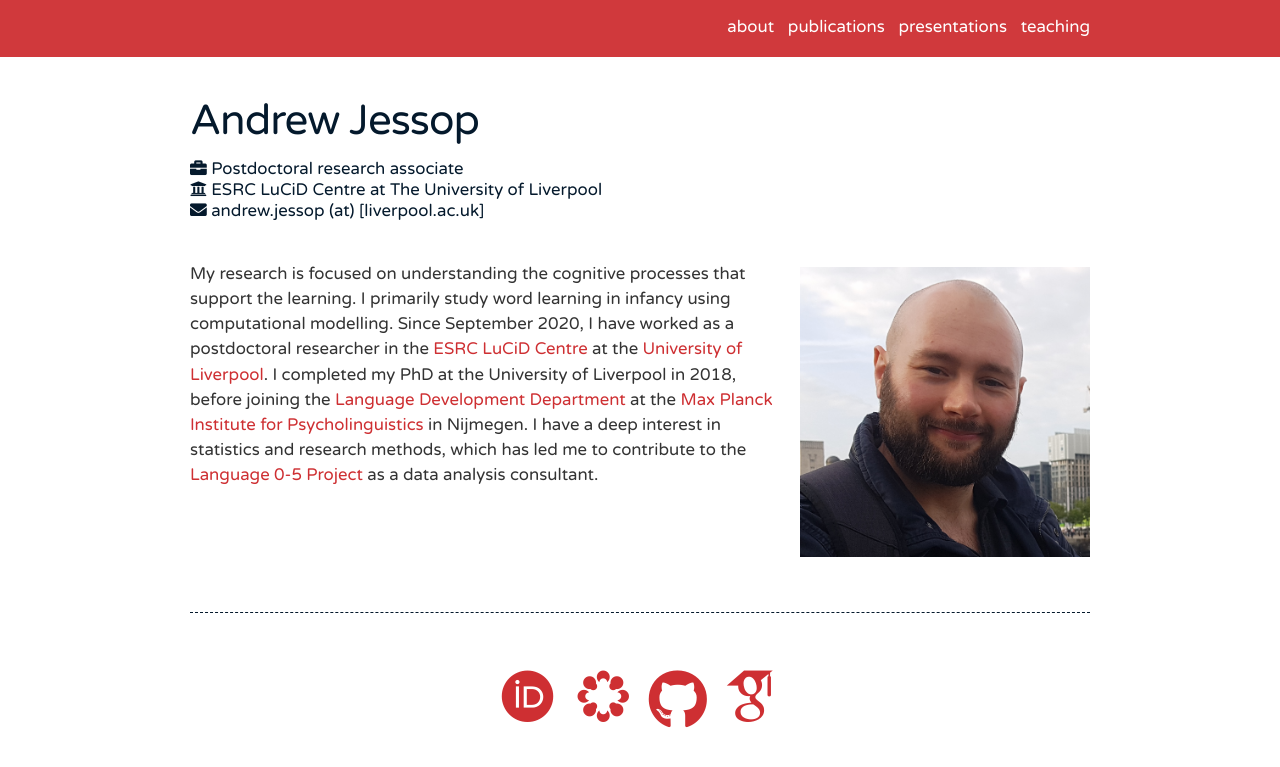
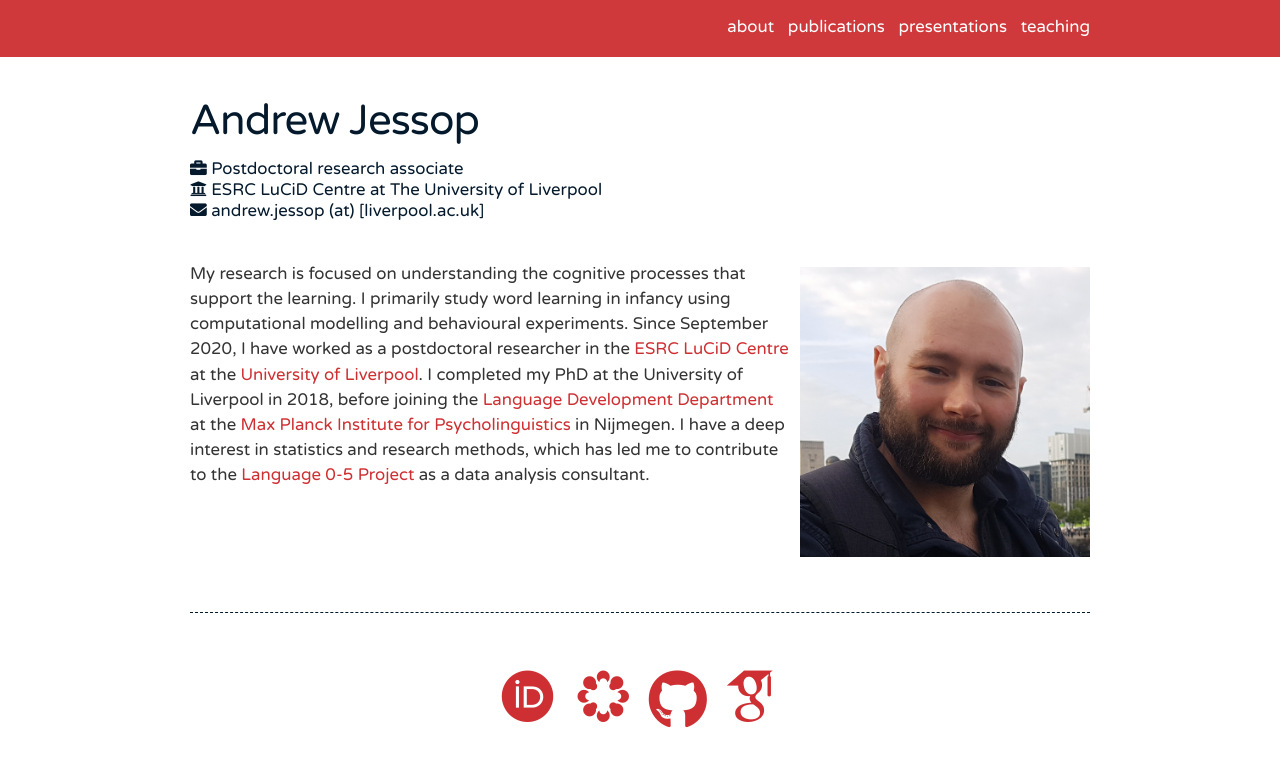
Before and after one commit to andrew-jessop/andrew-jessop.github.io, a Jekyll site: the page built from _pages/about.md, in a window 1280 px wide. Shown: the top 767 px of the page. Built offline with Jekyll 4.4.1, drawn with Linux system fonts in a browser that asks for light colours; nearby versions of some CDN libraries; some web fonts are replaced.

Commit message:
Update about

```diff
--- a/_pages/about.md
+++ b/_pages/about.md
@@ -10,4 +10,4 @@ news: false
 social: true
 ---
 
-My research is focused on understanding the cognitive processes that support the learning. I primarily study word learning in infancy using computational modelling. Since September 2020, I have worked as a postdoctoral researcher in the [ESRC LuCiD Centre](http://lucid.ac.uk/) at the [University of Liverpool](https://www.liverpool.ac.uk/institute-of-life-and-human-sciences/schools-and-departments/department-of-psychological-sciences/research/language-and-development/). I completed my PhD at the University of Liverpool in 2018, before joining the [Language Development Department](https://www.mpi.nl/departments/language-development) at the [Max Planck Institute for Psycholinguistics](https://www.mpi.nl/) in Nijmegen. I have a deep interest in statistics and research methods, which has led me to contribute to the [Language 0-5 Project](http://www.lucid.ac.uk/what-we-do/research/language-0-5-project/) as a data analysis consultant.
+My research is focused on understanding the cognitive processes that support the learning. I primarily study word learning in infancy using computational modelling and behavioural experiments. Since September 2020, I have worked as a postdoctoral researcher in the [ESRC LuCiD Centre](http://lucid.ac.uk/) at the [University of Liverpool](https://www.liverpool.ac.uk/institute-of-life-and-human-sciences/schools-and-departments/department-of-psychological-sciences/research/language-and-development/). I completed my PhD at the University of Liverpool in 2018, before joining the [Language Development Department](https://www.mpi.nl/departments/language-development) at the [Max Planck Institute for Psycholinguistics](https://www.mpi.nl/) in Nijmegen. I have a deep interest in statistics and research methods, which has led me to contribute to the [Language 0-5 Project](http://www.lucid.ac.uk/what-we-do/research/language-0-5-project/) as a data analysis consultant.
```
